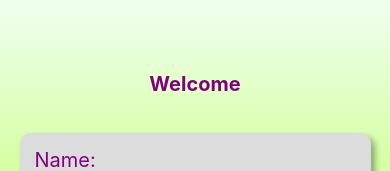
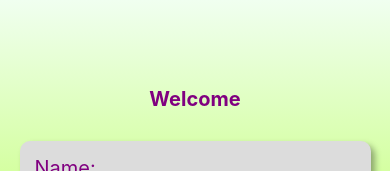
Before and after one commit to haorup/NumberGuessing, a React Native app: screen / in a window 390 px wide. Shown: the top 171 px of the page. Built offline with nearby package versions, Linux system fonts and the light colour scheme.

Commit message:
Adjusted the style of header, put the header component at the bottom center in case it is out of scope.

```diff
--- a/Components/Header.js
+++ b/Components/Header.js
@@ -3,23 +3,21 @@ import { StyleSheet, Text, View } from 'react-native';
 
 export default function Header() {
     return (
-        <View style={styles.container}>
+        <View >
         <Text style={styles.text}>Welcome</Text>
         </View>
     )
     }
 
 const styles = StyleSheet.create({
-    container: {
-        alignItems: 'center',
-        justifyContent: 'center',
-    },
     text: {
         color: 'purple',
         fontSize: 20,
         fontWeight: 'bold',
         padding: 5,
         margin: 5,
-        marginTop: 60,
+        marginTop: 10,
+        alignContent: 'center',
+
     },
 });
--- a/Screens/Start.js
+++ b/Screens/Start.js
@@ -11,7 +11,7 @@ export default function Start({
   showConfirm,
   passingUserData,
 }) {
-  const [userInfo, setUserInfo] = useState({'name': '', 'email': '', 'phone': ''});
+  const [userInfo, setUserInfo] = useState({ 'name': '', 'email': '', 'phone': '' });
   const [notRobot, setNotRobot] = useState(false);
   const nameError = 'Please enter a valid name';
   const emailError = 'Please enter a valid email address';
@@ -55,7 +55,7 @@ export default function Start({
   }
 
   function reset() {
-    setUserInfo({'name': '', 'email': '', 'phone': ''});
+    setUserInfo({ 'name': '', 'email': '', 'phone': '' });
     setNotRobot(false);
   }
 
@@ -92,12 +92,11 @@ export default function Start({
         <View style={styles.topView}>
           <Header />
         </View>
-
         {/* card view */}
         <View style={styles.cardView}>
           <Card flex={true}>
             {/* name input */}
-            <View style={{flex: 4}}>
+            <View style={{ flex: 4 }}>
               <Text style={styles.text}>Name:</Text>
               <StartScreenInput
                 inputInfo={userInfo.name}
@@ -157,7 +156,6 @@ export default function Start({
             </View>
           </Card>
         </View>
-
         {/* bottom view are set empty */}
         <View style={styles.bottomView}>
         </View>
@@ -174,8 +172,8 @@ const styles = StyleSheet.create({
   },
   topView: {
     flex: 1,
-    justifyContent: 'center',
     alignItems: 'center',
+    justifyContent: 'flex-end',
   },
   cardView: {
     flex: 5,
@@ -184,7 +182,7 @@ const styles = StyleSheet.create({
     width: '100%',
   },
   bottomView: {
-    flex: 1.5,
+    flex: 1,
     justifyContent: 'center',
     alignItems: 'center',
   },
```
Lines whose indentation alone changed are shown as unchanged.
